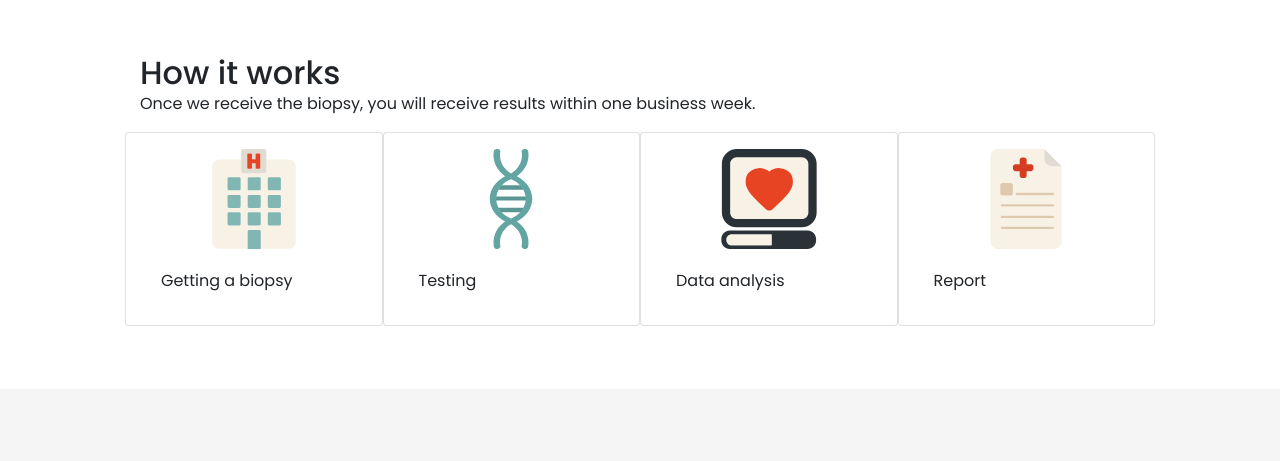
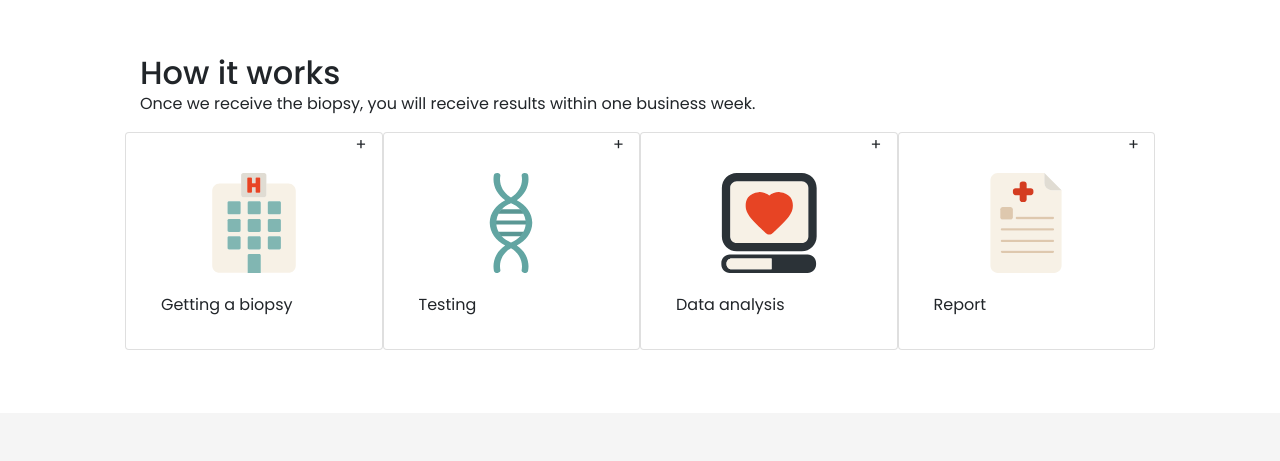
Before and after one commit to Brunods10/jinfiniti, a plain HTML site: page index.html in a window 1280 px wide. Shown: the part 1120-1581 px from the top of the page. Drawn offline with nearby package versions, Linux system fonts and the light colour scheme.

Commit message:
edit photos

```diff
--- a/index.html
+++ b/index.html
@@ -96,7 +96,7 @@
                 <p class="col-12"s>
                     Once we receive the biopsy, you will receive results within one business week.
                 </p>
-                <div class="card col-lg-3 col-md-6 icon" id="biopsy" data-toggle="collapse" data-target="#biopsy-text">
+                <div class="card col-lg-3 col-md-6 icon collapsed" id="biopsy" data-toggle="collapse" data-target="#biopsy-text">
                     <img src="img/119040-medical-elements/svg/hospital-4.svg">
                     <div class="card-body">
                         <div class="card-title">
@@ -113,7 +113,7 @@
                         </div>
                     </div>
                 </div>
-                <div class="card col-lg-3 col-md-6 icon" id="ngs" data-toggle="collapse" data-target="#ngs-text">
+                <div class="card col-lg-3 col-md-6 icon collapsed" id="ngs" data-toggle="collapse" data-target="#ngs-text">
                     <img src="img/119040-medical-elements/svg/dna.svg">
                     <div class="card-body">
                         <div class="card-title">
@@ -135,7 +135,7 @@
                         </div>
                     </div>
                 </div>
-                <div class="card col-lg-3 col-md-6 icon" id="analysis" data-toggle="collapse" data-target="#analysis-text">
+                <div class="card col-lg-3 col-md-6 icon collapsed" id="analysis" data-toggle="collapse" data-target="#analysis-text">
                     <img src="img/119040-medical-elements/svg/computer.svg">
                     <div class="card-body">
                         <div class="card-title">
@@ -149,7 +149,7 @@
                         </div>
                     </div>
                 </div>
-                <div class="card col-lg-3 col-md-6 icon" data-toggle="collapse" data-target="#report-text">
+                <div class="card col-lg-3 col-md-6 icon collapsed" data-toggle="collapse" data-target="#report-text">
                     <img src="img/119040-medical-elements/svg/report.svg">
                     <div class="card-body">
                         <div class="card-title">
--- a/style-bootstrap.css
+++ b/style-bootstrap.css
@@ -144,6 +144,13 @@ input[name="email"] {
 .how-it-works .card {
     cursor: pointer;
 }
+.how-it-works .card:before {
+    margin-left: auto;
+    content: "\2212";
+}
+.how-it-works .card.collapsed:before {
+    content: "\002b";
+}
 .how-it-works  img {
     margin: 0 auto;
     max-width: 100px;
```
